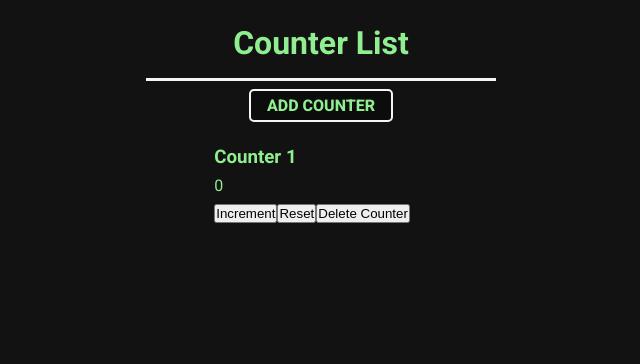
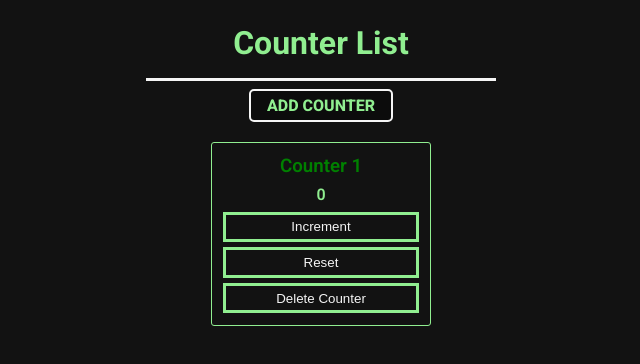
Before and after one commit to Espadv69/Counter-List, a React (Vite) app: page / in a window 1280 px wide. Both pictures are taken after a click on the button "ADD COUNTER". Shown: the top 364 px of the page, without its empty margins (319-959 px from the left). Built offline with nearby package versions, Linux system fonts and the light colour scheme.

Commit message:
Enhance styling of Counter component with improved padding, borders, and button layout

```diff
--- a/src/css/Counter.css
+++ b/src/css/Counter.css
@@ -2,9 +2,39 @@
   width: 100%;
   max-width: 220px;
 
-  padding: .2rem;
+  padding: .7rem;
 
   display: flex;
   flex-direction: column;
   gap: .5rem;
+
+  border: 1px solid lightgreen;
+  border-radius: 3px;
 }
+
+.h3-counter,
+.p-counter {
+  text-align: center;
+  font-weight: 600;
+}
+
+.h3-counter {
+  color: green;
+}
+
+.buttons-container {
+  display: flex;
+  flex-wrap: wrap;
+  justify-content: center;
+  gap: 5px;
+}
+
+.button-counter {
+  padding: .3rem .5rem;
+
+  width: 100%;
+
+  border: 3px solid lightgreen;
+  color: whitesmoke;
+  background: transparent;
+}
```
